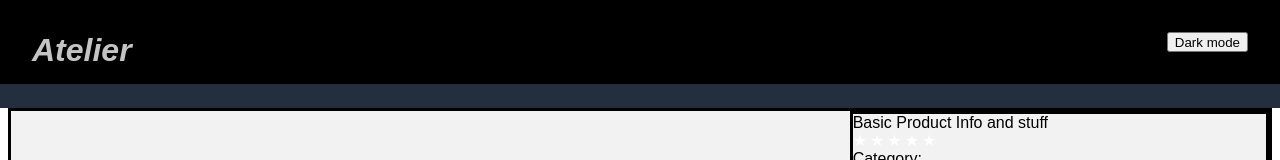
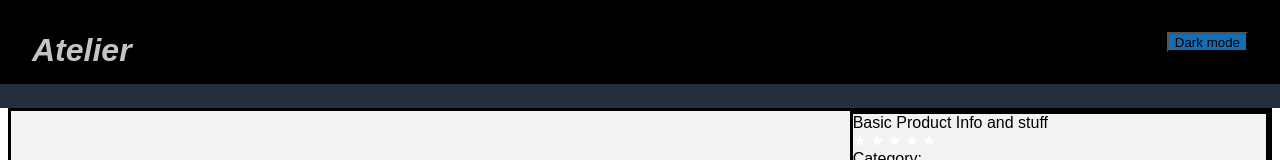
Before and after one commit to Pomme-Baya-Believers/atelier, a React app: page / in a window 1280 px wide. Shown: the top 160 px of the page. Built offline with nearby package versions, Linux system fonts and the light colour scheme; no server answers; the HTML template or start-up script is replaced by a standard one.

Commit message:
fixed position header and darkButton

```diff
--- a/client/src/assets/styles.css
+++ b/client/src/assets/styles.css
@@ -41,7 +41,6 @@ darkmode {
 
 #appHeaderMargin {
   position: fixed;
-  border-top: 200px (--accent);
   left:0;
   right:0;
   height: 100px;
@@ -49,8 +48,13 @@ darkmode {
   z-index:3;
 }
 
+#darkButton {
+  background-color: var(--lowlight);
+}
+
 #appHeaderFiller {
   height: 100px;
+  border-radius: 4px;
 }
 
 #appFooterMargin {
--- a/client/src/index.jsx
+++ b/client/src/index.jsx
@@ -61,7 +61,7 @@ const App = () => {
   return (
     <div>
       <div id='appHeaderMargin'>
-      <header id='appHeader'>Atelier<button onClick={() => setTheme(!theme)}>{theme ? 'Light mode' : 'Dark mode'}</button></header>
+      <header id='appHeader'>Atelier<button id="darkButton" onClick={() => setTheme(!theme)}>{theme ? 'Light mode' : 'Dark mode'}</button></header>
       </div>
       <div id='appHeaderFiller'></div>
       <Overview productID={productID} />
```
